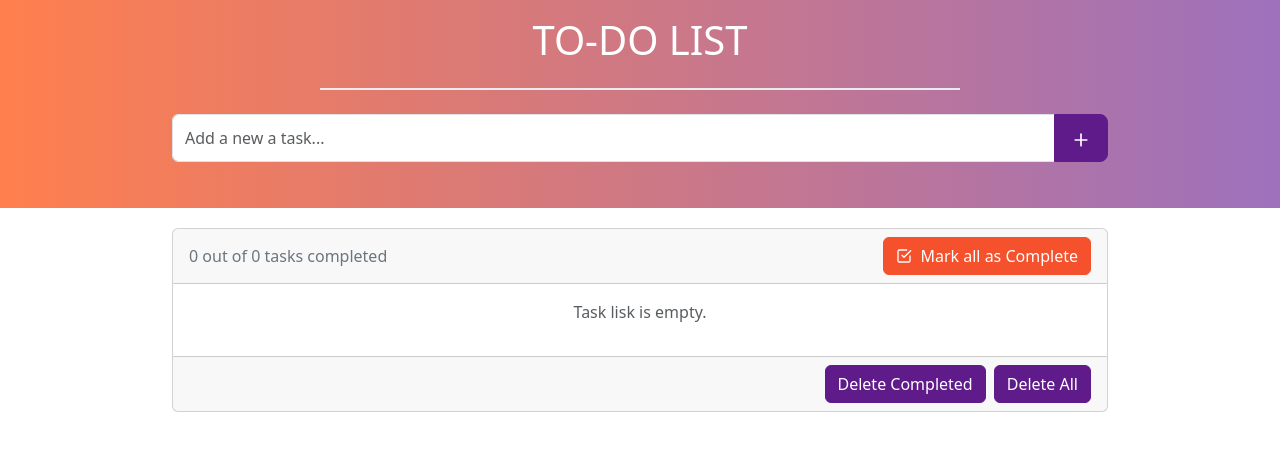
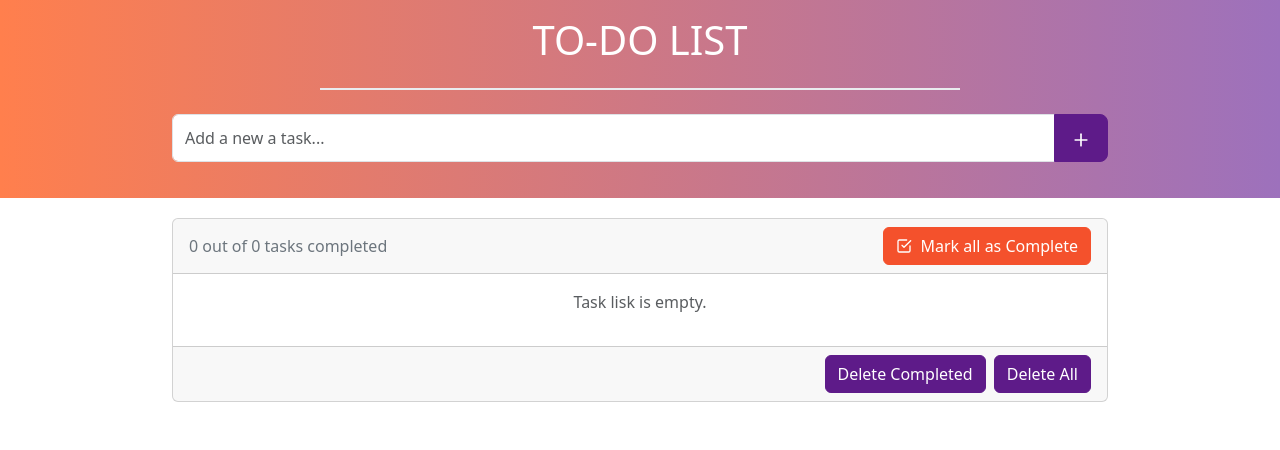
Before and after one commit to francheskakristine/todo-app, a React (Vite) app: page / in a window 1280 px wide. Shown: the top 450 px of the page. Built offline with nearby package versions, Linux system fonts and the light colour scheme.

Commit message:
change background

```diff
--- a/src/App.css
+++ b/src/App.css
@@ -9,7 +9,7 @@
 
 .header {
   background: linear-gradient(to right, var(--primary-lighter), var(--secondary-lighter));
-  padding-bottom: 30px;
+  padding-bottom: 20px;
   margin-bottom: 20px;
 }
 
```
